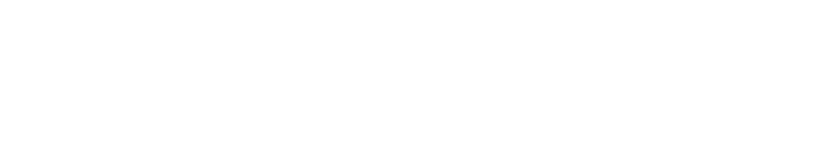
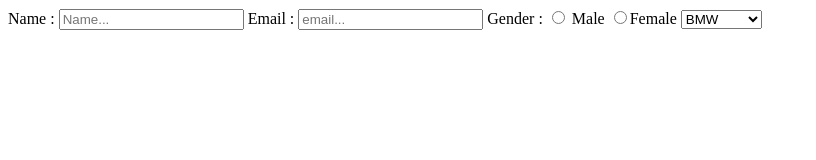
Before and after one commit to acciojob/car-insurance-form-sagarparise, a website: page main.html in a window 1280 px wide. Shown: the whole page, without its empty margins (0-816 px from the left). Drawn offline with Linux system fonts and the light colour scheme.

Commit message:
created a submission

```diff
--- a/main.html
+++ b/main.html
@@ -8,6 +8,20 @@
 
 <body>
 	<!-- the entire body must be written by student -->
+	<form method="post">
+		<label for="name">Name : </label>
+		<input type="text" id="name" name="Name" placeholder="Name..." required>
+		<label for="email">Email : </label>
+		<input type="text" id="email" name="Email" placeholder="email..." required>
+		<label for="gender">Gender : </label>
+		<input type="radio" id="gender" name="gender_m" required> Male
+		<input type="radio" id="gender" name="gender_f" required>Female
+		<select for="cars">
+			<option id="cars" value="BMW">BMW</option>
+			<option id="cars" value="Audi">Audi</option>
+			<option id="cars" value="Mercedez">Mercedez</option>
+		</select>
+	</form>
     <script type="text/javascript" src="./script.js">
 </script>
 
```
